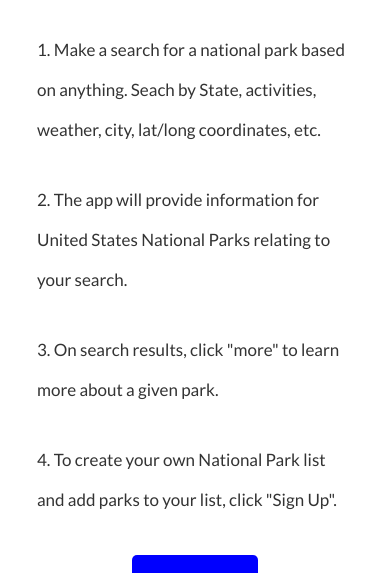
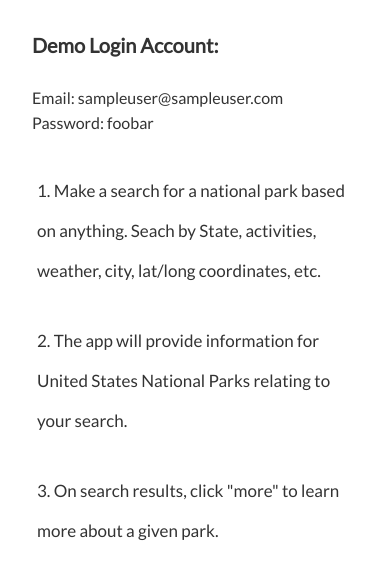
Before and after one commit to nelsandersoncreative/nationalparklist-client, a React app: page / in a window 390 px wide. Shown: the part 233-806 px from the top of the page. Built offline with nearby package versions, Linux system fonts and the light colour scheme.

Commit message:
updated responsive css mobile home page demo credentials

```diff
--- a/src/components/App/App.css
+++ b/src/components/App/App.css
@@ -62,12 +62,29 @@ img {
   padding: 0 2rem;
 }
 
+.demo-cred-container {
+  display: flex;
+  flex-direction: column;
+  justify-content: center;
+  align-items: flex-start;
+  margin-bottom: 30px;
+}
+
 .landing-text {
   padding: 5px;
 }
 
+.landing-demo {
+  text-align: left;
+  padding: 0;
+  margin: 0;
+}
+
 .first {
+  margin: 0;
+  padding: 0;
   margin-top: 20px;
+  font-size: 20px;
 }
 
 .last {
--- a/src/components/App/App.js
+++ b/src/components/App/App.js
@@ -78,7 +78,12 @@ class App extends Component {
                     {!hasAuth ?
                     <div>
                     <h1>Welcome to National Park List!</h1>
-                    <p className="landing-text first">1. Make a search for a national park based on anything.  Seach by State, activities, weather, city, lat/long coordinates, etc.</p>
+                    <div className="demo-cred-container">
+                      <h2 className="landing-text first">Demo Login Account:</h2>
+                      <p className="landing-demo">Email:  sampleuser@sampleuser.com</p>
+                      <p className="landing-demo">Password:  foobar</p>
+                    </div>
+                    <p className="landing-text">1. Make a search for a national park based on anything.  Seach by State, activities, weather, city, lat/long coordinates, etc.</p>
                     <p className="landing-text">2. The app will provide information for United States National Parks relating to your search.</p>
                     <p className="landing-text">3. On search results, click "more" to learn more about a given park.</p>
                     <p className="landing-text last">4. To create your own National Park list and add parks to your list, click "Sign Up".</p>
```
